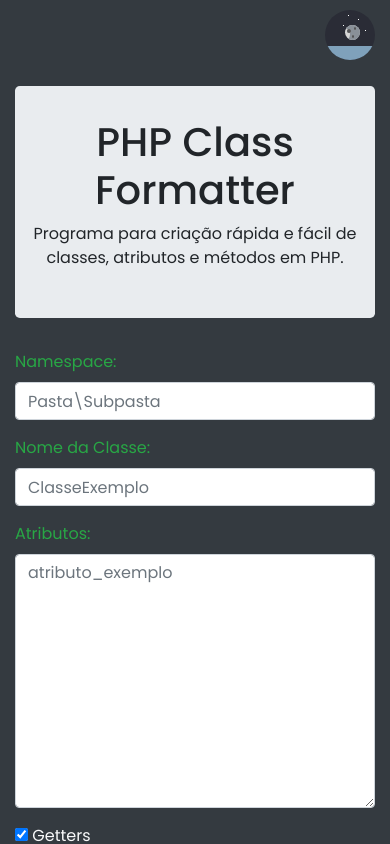
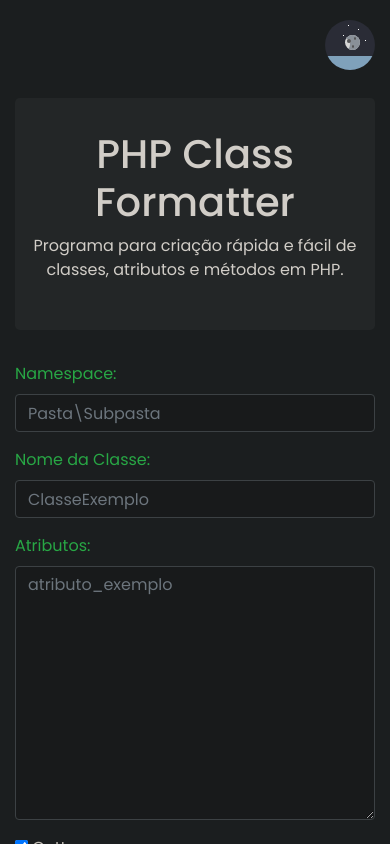
Before and after one commit to Edssaac/php-class-formatter, a plain HTML site: page index.html in a window 390 px wide. Both pictures are taken after a click on the element 350 px from the left and 35 px from the top of the page. Shown: the top 844 px of the page. Drawn offline with nearby package versions, Linux system fonts and the light colour scheme.

Commit message:
melhoria no dark mode

```diff
--- a/index.html
+++ b/index.html
@@ -20,7 +20,7 @@
     <title>PHP Class Formatter</title>
 </head>
 
-<body class="bg-light">
+<body class="body-light">
 
     <div class="sky">
         <div id="day-night" class="day-night-container">
@@ -44,10 +44,10 @@
         </div>
     </div>
 
-    <section class="mt-3">
+    <section class="mt-2">
 
         <header class="container">
-            <div class="jumbotron text-center">
+            <div class="jumbotron jumbotron-light text-center">
                 <h1>PHP Class Formatter</h1>
                 <p>Programa para criação rápida e fácil de classes, atributos e métodos em PHP.</p>
             </div>
@@ -107,8 +107,10 @@
         </main>
 
         <footer>
-            <div class="jumbotron mb-0">
+            <div class="jumbotron jumbotron-light mb-0">
                 <p><b>Desenvolvedor:</b> Edson Isaac José Francisco</p>
+                <p><b>Projeto:</b> <a href="https://github.com/Edssaac/PHP-Class-Formatter" target="_blank">PHP Class
+                        Formatter</a></p>
                 <p><b>GitHub:</b> <a href="https://github.com/Edssaac" target="_blank">Edssaac</a></p>
                 <p><b>Contato:</b> <a href="https://edssaac.github.io/Portfolio/" target="_blank">Portfólio</a></p>
             </div>
--- a/public/css/day_night.css
+++ b/public/css/day_night.css
@@ -1,7 +1,7 @@
 .sky {
     width: 100%;
     max-width: 1130px;
-    height: 70px;
+    height: 90px;
     padding-right: 15px;
     padding-left: 15px;
     margin-right: auto;
--- a/public/css/styles.css
+++ b/public/css/styles.css
@@ -10,3 +10,32 @@
 main {
     min-height: 40vw;
 }
+
+.body-light {
+    background: #fff;
+    color: #212529;
+
+}
+
+.body-dark {
+    background: #1b1e1f;
+    color: #d1cdc7;
+}
+
+.jumbotron-light {
+    background: #e9ecef;
+}
+
+.jumbotron-dark {
+    background: #232627 !important;
+}
+
+.form-control-dark {
+    color: rgb(181, 175, 166) !important;
+    background-color: rgb(24, 26, 27) !important;
+    border-color: rgb(60, 65, 68) !important;
+}
+
+.text-dark-dark {
+    color: rgb(195, 190, 182) !important;
+}
--- a/public/js/day_night.js
+++ b/public/js/day_night.js
@@ -1,3 +1,4 @@
+const controls = document.querySelectorAll(".form-control");
 const container = document.getElementById("day-night");
 const sun = document.getElementById("sun");
 const moon = document.getElementById("moon");
@@ -9,25 +10,24 @@ container.addEventListener("click", () => {
     if (container.classList.contains("night")) {
         nightToDay();
 
-        document.querySelector("body").classList.toggle("bg-light", true);
-        document.querySelector("body").classList.toggle("bg-dark", false);
-
-        changeTextClass("text-success", "text-primary");
-        changeTextClass("text-light", "text-dark");
-
+        changeClass("body", "body-dark", "body-light");
+        changeClass(".text-success", "text-success", "text-primary");
+        changeClass(".text-dark-dark", "text-dark-dark", "text-dark");
+        changeClass(".jumbotron", "jumbotron-dark", "jumbotron-light");
+        changeClass(".form-control", "form-control-dark", "");
 
     } else {
         dayToNight();
 
-        document.querySelector("body").classList.toggle("bg-light", false);
-        document.querySelector("body").classList.toggle("bg-dark", true);
+        changeClass("body", "body-light", "body-dark");
+        changeClass(".text-primary", "text-primary", "text-success");
+        changeClass(".text-dark", "text-dark", "text-dark-dark");
+        changeClass(".jumbotron", "jumbotron-light", "jumbotron-dark");
+        changeClass(".form-control", "", "form-control-dark");
 
-        changeTextClass("text-primary", "text-success");
-        changeTextClass("text-dark", "text-light");
     }
 
 });
-
 
 function nightToDay() {
     container.style.background = "#e9786b";
@@ -51,12 +51,15 @@ function dayToNight() {
     container.classList.add("night");
 }
 
+function changeClass(search, oldClass, newClass) {
+    var elements = document.querySelectorAll(search);
 
-function changeTextClass(oldClass, newClass) {
-    var textos = document.querySelectorAll("." + oldClass);
-
-    for (var i = 0; i < textos.length; i++) {
-        textos[i].classList.remove(oldClass);
-        textos[i].classList.add(newClass);
+    for (var i = 0; i < elements.length; i++) {
+        if (oldClass != "") {
+            elements[i].classList.remove(oldClass);
+        }
+        if (newClass != "") {
+            elements[i].classList.add(newClass);
+        }
     }
 }
```
